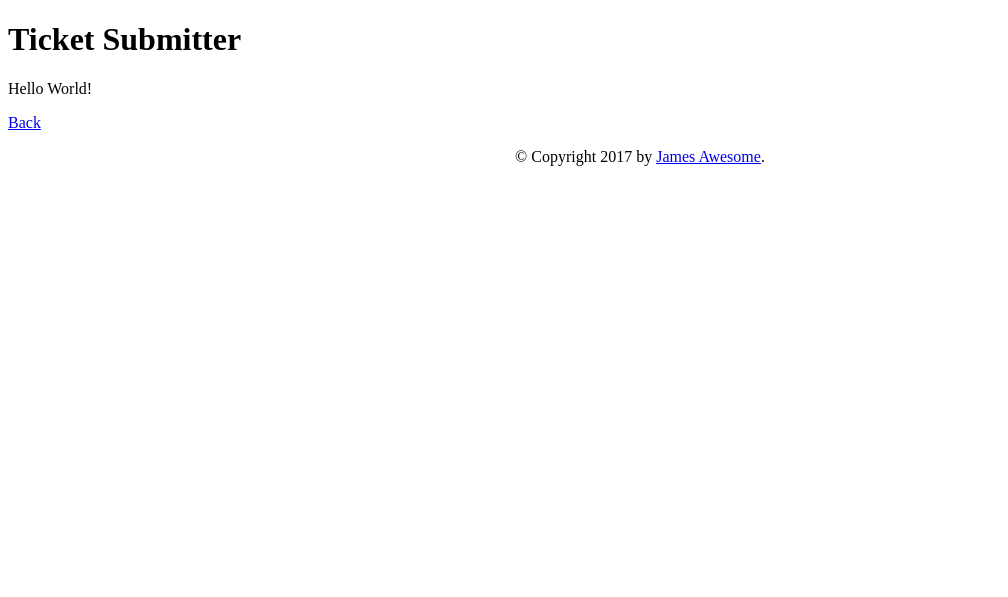
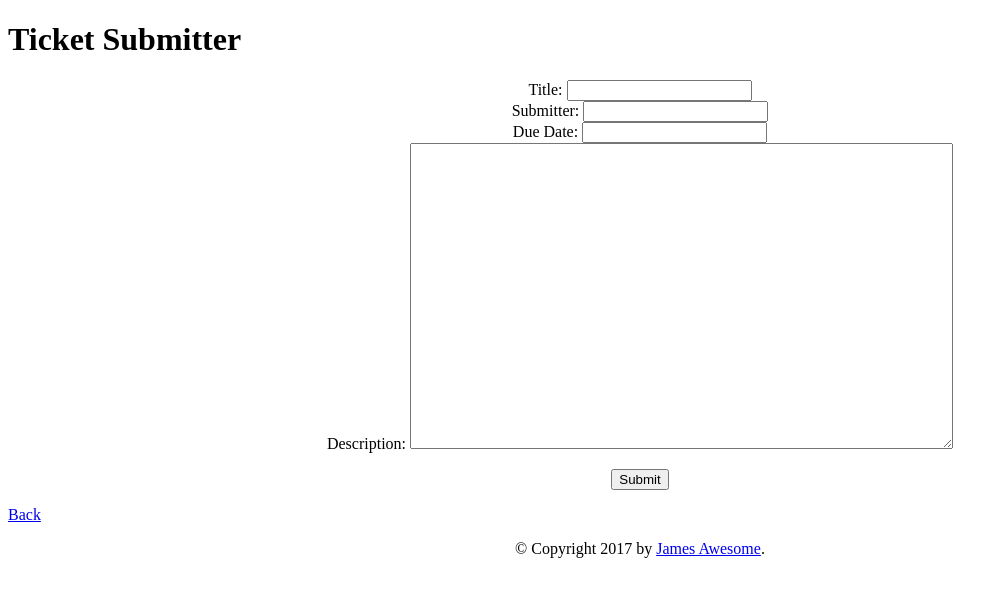
Before and after one commit to JamesAwesome/kanbantool_ticket_dash, a Flask app: page /submit/ in a window 1280 px wide. Shown: the top 597 px of the page, without its empty margins (0-1008 px from the left). Run offline with Flask 2, Linux system fonts and the light colour scheme.

Commit message:
Setup forms

```diff
--- a/kanbantool_ticket_dash/conf/config.py
+++ b/kanbantool_ticket_dash/conf/config.py
@@ -12,6 +12,7 @@ class Config:
     KANBANTOOL_UNSTARTED_LANES    = os.environ.get('KANBANTOOL_UNSTARTED_LANES') or ['Backlog', 'Ready']
     KANBANTOOL_WIP_LANES          = os.environ.get('KANBANTOOL_WIP_LANES') or ['Started', 'In Dev', 'In Prod']
     KANBANTOOL_DONE_LANES         = os.environ.get('KANBANTOOL_DONE_LANES') or ['Done']
+    SECRET_KEY                    = os.environ.get('CSRF_SECRET_KEY')
 
 
 class TestingConfig(Config):
@@ -20,6 +21,7 @@ class TestingConfig(Config):
     KANBANTOOL_WIP_LANES          = ['Started', 'In Dev', 'In Prod']
     KANBANTOOL_DONE_LANES         = ['Done']
 
+
 config = {
     'default': Config,
     'testing': TestingConfig
--- /dev/null
+++ b/kanbantool_ticket_dash/ticket_submitter/form.py
@@ -0,0 +1,10 @@
+from flask_wtf import Form
+from wtforms import StringField, TextAreaField
+from wtforms.validators import DataRequired
+
+
+class TicketSubmitForm(Form):
+      title        = StringField('Title', validators=[DataRequired()])
+      submitted_by = StringField('Submitter', validators=[DataRequired()])
+      due_date     = StringField('Due Date', validators=[DataRequired()])
+      description  = TextAreaField('Description', validators=[DataRequired()])
--- a/kanbantool_ticket_dash/ticket_submitter/templates/ticket_submitter/index.html
+++ b/kanbantool_ticket_dash/ticket_submitter/templates/ticket_submitter/index.html
@@ -5,7 +5,37 @@
 <h1>Ticket Submitter</h1>
 {% endblock %}
 {% block content %}
-Hello World!
+<center>
+<div class="form">
+<form method="POST" action="{{ url_for('ticket_submitter.index') }}">
+    {{ form.hidden_tag() }}
+
+  <div class="title">
+    {{ form.title.label }}:
+    {{ form.title(cols="20", rows="1") }}
+  </div>
+
+  <div class="submitted_by">
+    {{ form.submitted_by.label }}:
+    {{ form.submitted_by(cols="20", rows="1") }}
+  </div>
+
+  <div class="due_date">
+    {{ form.due_date.label }}:
+    {{ form.due_date(cols="20", rows="1") }}
+  </div>
+
+  <div class="description">
+    {{ form.description.label }}:
+    {{ form.description(cols="65", rows="20") }}
+  </div>
+  <p>
+  <div class="form_bottom">
+    <input type="submit" value="Submit" size="500">
+  </div>
+</form>
+</div>
+</center>
 <p>
 <a href="{{ url_for('main.index') }}"> Back </a>
 {% endblock %}
--- a/kanbantool_ticket_dash/ticket_submitter/views.py
+++ b/kanbantool_ticket_dash/ticket_submitter/views.py
@@ -1,8 +1,28 @@
 import os, json
 
 from . import ticket_submitter
+from .form import TicketSubmitForm
 from flask import current_app, render_template
 
-@ticket_submitter.route('/')
+
+@ticket_submitter.route('/', methods=['GET', 'POST'])
 def index():
-    return render_template('ticket_submitter/index.html')
+    ticket_form = TicketSubmitForm()
+
+    if ticket_form.validate_on_submit():
+        title        = ticket_form.title.data
+        submitted_by = ticket_form.submitted_by.data
+        due_date     = ticket_form.due_date.data
+        description  = ticket_form.description.data
+
+        return '''
+            title = {} <p>
+            submitted by = {} <p>
+            due_date = {} <p>
+            description = {} <p>
+        '''.format(title, submitted_by, due_date, description)
+
+    return render_template(
+        'ticket_submitter/index.html',
+        form=ticket_form,
+    )
```
